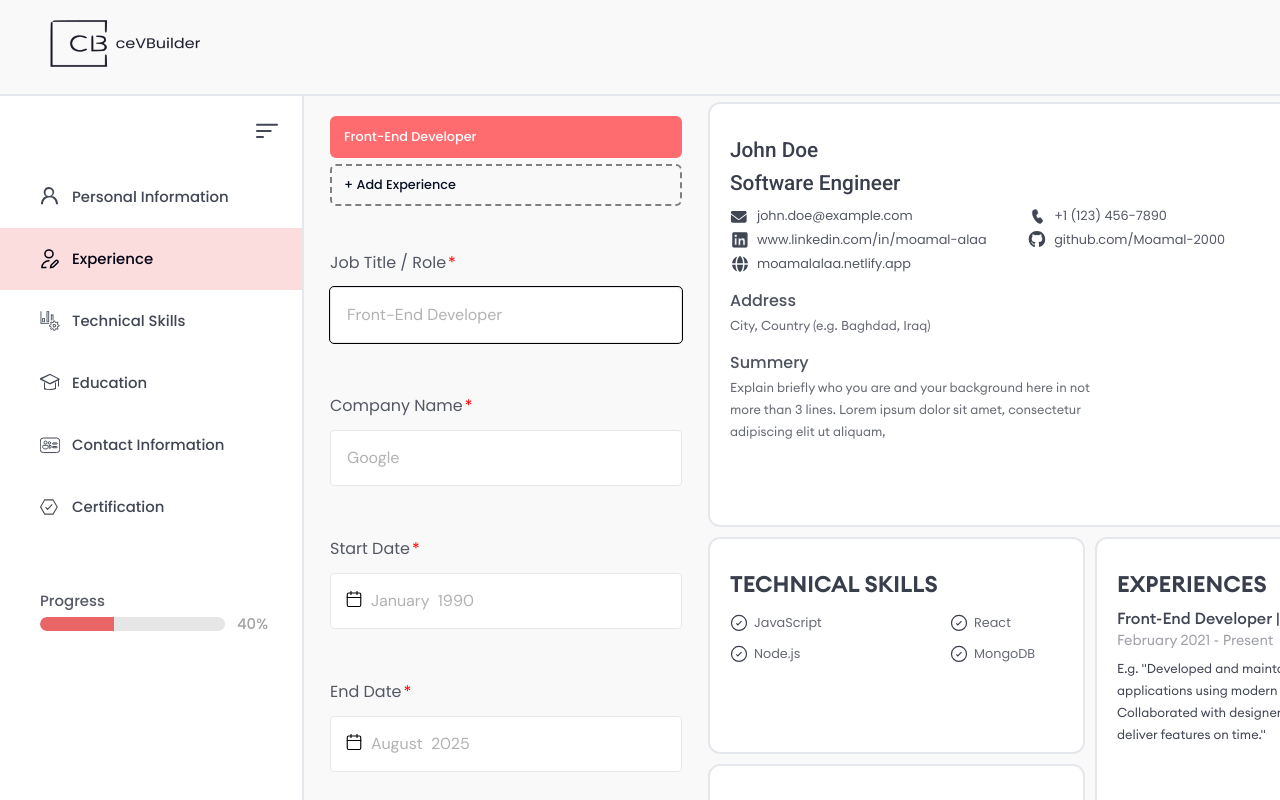
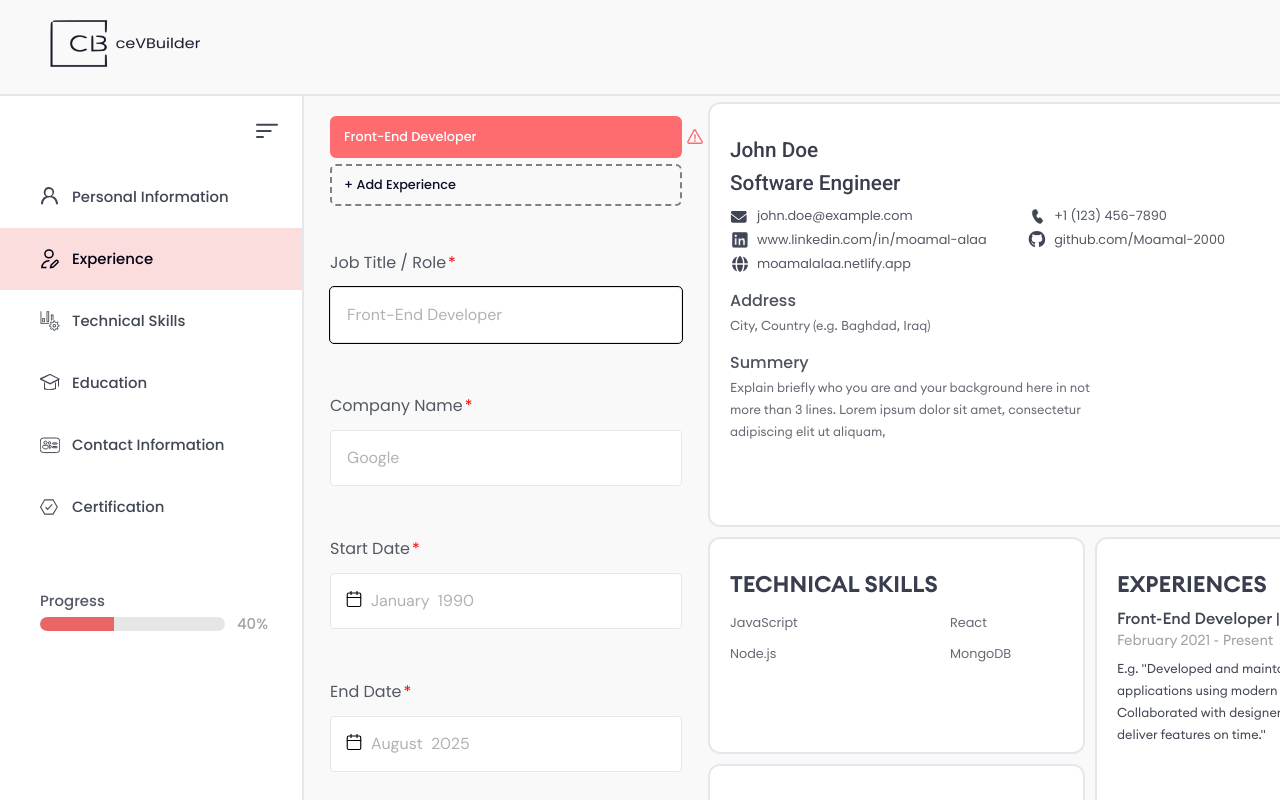
Before and after one commit to Moamal-2000/resume-builder, a Next.js app: page /builder/experience in a window 1280 px wide. Shown: the top 800 px of the page. Built offline with nearby package versions, Linux system fonts and the light colour scheme.

Commit message:
feat(ExperienceTabs): show check or warning icons based on form validity per tab

```diff
--- a/src/components/BuilderPage/SubPages/ExperiencePage/ExperienceTabs/ExperienceTabs.jsx
+++ b/src/components/BuilderPage/SubPages/ExperiencePage/ExperienceTabs/ExperienceTabs.jsx
@@ -2,7 +2,7 @@
 
 import SvgIcon from "@/components/Shared/SvgIcon";
 import { EXPERIENCE_MAX_COUNT } from "@/data/constants";
-import { getInputValueOrFallback } from "@/functions/helper";
+import { getInputValueOrFallback, hasFormFilled } from "@/functions/helper";
 import { useFormsStore } from "@/stores/forms.store/forms.store";
 import s from "./ExperienceTabs.module.scss";
 
@@ -10,13 +10,20 @@ const ExperienceTabs = () => {
   const {
     addExperience,
     removeExperience,
+    updateTabIndex,
     experiencesInputs,
     experiencesTabIndex,
-    updateTabIndex,
   } = useFormsStore((s) => s);
   const mainExperienceInputs = experiencesInputs[0];
   const mainTabTitle = getInputValueOrFallback(mainExperienceInputs[0]);
   const shouldHideAddButton = experiencesInputs.length >= EXPERIENCE_MAX_COUNT;
+
+  const formsFilled = experiencesInputs.map((input) =>
+    hasFormFilled({
+      formGroupKey: "experiencesInputs",
+      formsStore: { experiencesInputs: [input] },
+    })
+  );
 
   function handleTabClick(event, index) {
     const clickedTagName = event.target.tagName;
@@ -40,17 +47,35 @@ const ExperienceTabs = () => {
     <div className={s.experienceTabs}>
       <button
         type="button"
-        className={`${s.mainTab} ${experiencesTabIndex === 0 ? s.active : ""}`}
+        className={`${s.mainTab} ${experiencesTabIndex === 0 ? s.active : ""} ${
+          formsFilled[0] ? "" : s.invalidForm
+        }`}
         onClick={() => updateTabIndex(0)}
       >
         {mainTabTitle}
+
+        {formsFilled[0] && (
+          <span className={`${s.iconHolder} ${s.checkMark}`}>
+            <SvgIcon name="checked" />
+          </span>
+        )}
+
+        {!formsFilled[0] && (
+          <span className={`${s.iconHolder} ${s.warning}`}>
+            <SvgIcon name="warning" />
+          </span>
+        )}
       </button>
 
-      {experiencesInputs.slice(1).map((experienceInput, index) => (
+      {experiencesInputs.slice(1).map((experienceInput, index) => {
+        console.log(formsFilled[index + 1]);
+        return (
           <button
             type="button"
             key={index}
-          className={index + 1 === experiencesTabIndex ? s.active : ""}
+            className={`${index + 1 === experiencesTabIndex ? s.active : ""} ${
+              formsFilled[index + 1] ? s.validForm : s.invalidForm
+            }`}
             onClick={(event) => handleTabClick(event, index)}
           >
             {getInputValueOrFallback(experienceInput[0])}
@@ -61,8 +86,21 @@ const ExperienceTabs = () => {
             >
               <SvgIcon name="xMark" />
             </span>
+
+            {formsFilled[index + 1] && (
+              <span className={`${s.iconHolder} ${s.checkMark}`}>
+                <SvgIcon name="checked" />
+              </span>
+            )}
+
+            {!formsFilled[index + 1] && (
+              <span className={`${s.iconHolder} ${s.warning}`}>
+                <SvgIcon name="warning" />
+              </span>
+            )}
           </button>
-      ))}
+        );
+      })}
 
       {!shouldHideAddButton && (
         <button type="button" onClick={addExperience} className={s.addTab}>
--- a/src/components/BuilderPage/SubPages/ExperiencePage/ExperienceTabs/ExperienceTabs.module.scss
+++ b/src/components/BuilderPage/SubPages/ExperiencePage/ExperienceTabs/ExperienceTabs.module.scss
@@ -18,6 +18,7 @@
   align-items: center;
   justify-content: space-between;
   gap: 3px;
+  position: relative;
   transition:
     background-color .1s ease-in-out,
     border-color .1s ease-in-out,
@@ -54,3 +55,31 @@
 .experienceTabs .addTab {
   border: dashed 2px #808080;
 }
+
+.experienceTabs>button .iconHolder {
+  padding: 4px;
+  position: absolute;
+  right: -28px;
+  top: 50%;
+  translate: 0 -50%;
+  width: 26px;
+  height: 26px;
+  pointer-events: none;
+}
+
+.experienceTabs>button .iconHolder>svg {
+  width: 100%;
+  height: 100%;
+}
+
+.experienceTabs>button .iconHolder.checkMark>svg {
+  fill: #12ba23 !important;
+}
+
+.experienceTabs>button .iconHolder.warning>svg {
+  stroke: #ff6c6f !important;
+
+  &>circle {
+    fill: #ff6c6f !important;
+  }
+}
--- a/src/data/iconsData.jsx
+++ b/src/data/iconsData.jsx
@@ -73,11 +73,10 @@ export const iconsData = [
     ),
   },
   {
-    name: "circularCorrect",
+    name: "checked",
     icon: (
-      <svg viewBox="0 0 15 15" fill="none" stroke="#393E4D">
-        <path d="M7.5 13.7a6.2 6.2 0 1 0 0-12.5 6.2 6.2 0 0 0 0 12.5Z" />
-        <path d="m5.3 7.8 1.2 1.2 3.1-3.1" />
+      <svg viewBox="0 0 640 640">
+        <path d="M530.8 134.1C545.1 144.5 548.3 164.5 537.9 178.8L281.9 530.8C276.4 538.4 267.9 543.1 258.5 543.9C249.1 544.7 240 541.2 233.4 534.6L105.4 406.6C92.9 394.1 92.9 373.8 105.4 361.3C117.9 348.8 138.2 348.8 150.7 361.3L252.2 462.8L486.2 141.1C496.6 126.8 516.6 123.6 530.9 134z" />
       </svg>
     ),
   },
@@ -144,6 +143,21 @@ export const iconsData = [
     icon: (
       <svg viewBox="0 0 350 512">
         <path d="M343 151a32 32 0 0 0-46-46L192 211 87 105a32 32 0 0 0-46 46l106 105L41 361a32 32 0 0 0 46 46l105-106 105 106a32 32 0 0 0 46-46L237 256l106-105z" />
+      </svg>
+    ),
+  },
+  {
+    name: "warning",
+    icon: (
+      <svg
+        fill="none"
+        stroke="#000"
+        strokeWidth="50"
+        strokeLinecap="round"
+        viewBox="0 0 640 640"
+      >
+        <path d="m320 64 251 421a40 40 0 0 1-35 59H104a40 40 0 0 1-35-59L285 85c7-13 20-21 35-21m0 176v140" />
+        <circle cx="320" cy="460" r="30" fill="#000" stroke="none" />
       </svg>
     ),
   },
```
Lines whose indentation alone changed are shown as unchanged.
